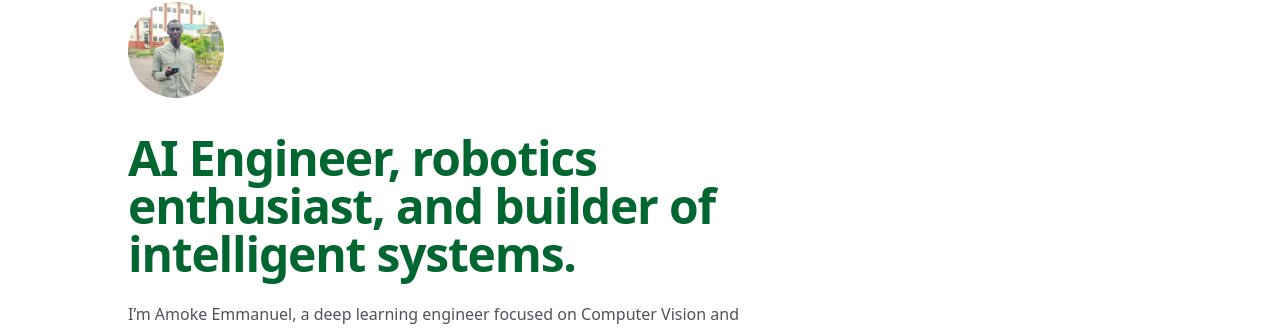
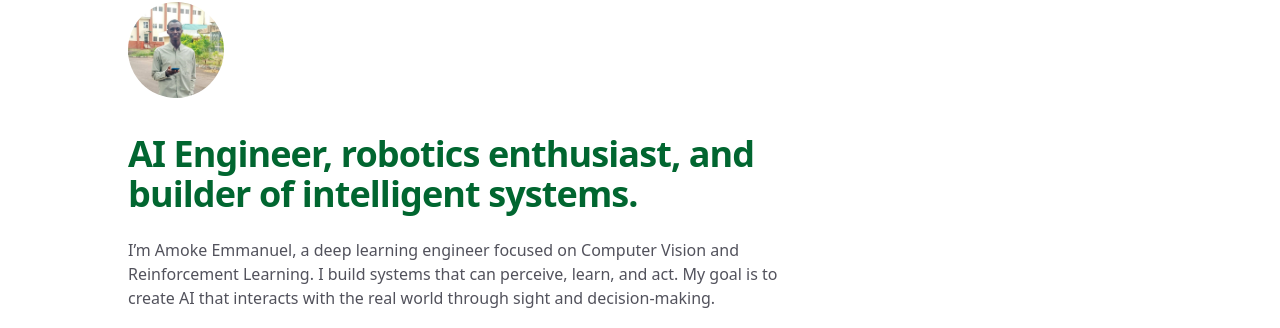
Before and after one commit to emma826/portfolio, a Next.js app: page / in a window 1280 px wide. Shown: the part 118-446 px from the top of the page. Built offline with nearby package versions, Linux system fonts and the light colour scheme; no server answers; the database is empty.

Commit message:
version 0.4.6

```diff
--- a/src/app/(prepages)/page.jsx
+++ b/src/app/(prepages)/page.jsx
@@ -44,7 +44,7 @@ export default function Home() {
 						<div className="relative px-4 sm:px-8 lg:px-12">
 							<div className="mx-auto max-w-2xl lg:max-w-5xl">
 								<div className="max-w-2xl">
-									<h1 className="text-4xl font-extrabold tracking-tight text-green-800 sm:text-5xl">AI Engineer, robotics enthusiast, and builder of intelligent systems.</h1>
+									<h1 className="text-3xl font-extrabold tracking-tight text-green-800 sm:text-4xl">AI Engineer, robotics enthusiast, and builder of intelligent systems.</h1>
 									<p className="mt-6 text-base text-zinc-600 dark:text-zinc-400">
 										I’m Amoke Emmanuel, a deep learning engineer focused on Computer Vision and Reinforcement Learning. I build systems that can perceive, learn, and act. My goal is to create AI that interacts with the real world through sight and decision-making.
 									</p>
--- a/src/components/root/header.jsx
+++ b/src/components/root/header.jsx
@@ -36,7 +36,13 @@ export default function Header() {
     }, []);
 
     useEffect(() => {
-        document.documentElement.classList.toggle("dark", theme === "dark");
+
+        if(theme == "dark") {
+            document.documentElement.classList.add("dark");
+        }
+        else {
+            document.documentElement.classList.remove("dark");
+        }
         localStorage.setItem("theme", theme);
     }, [theme]);
 
```
